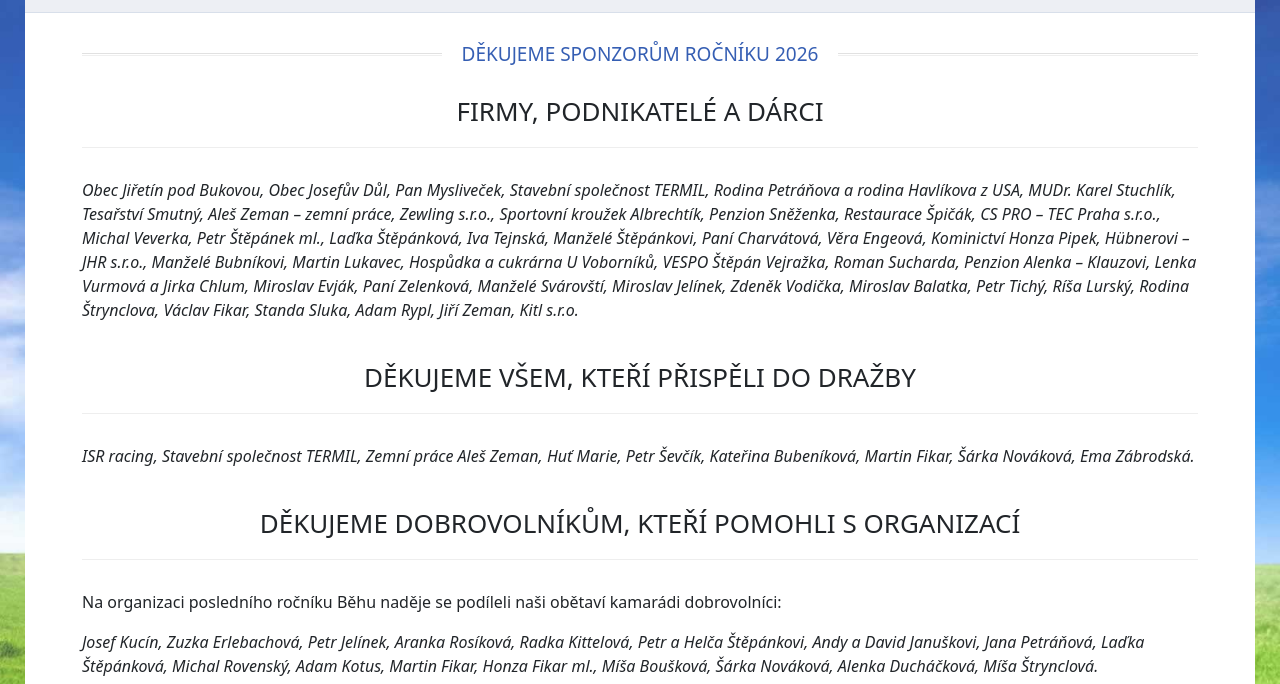
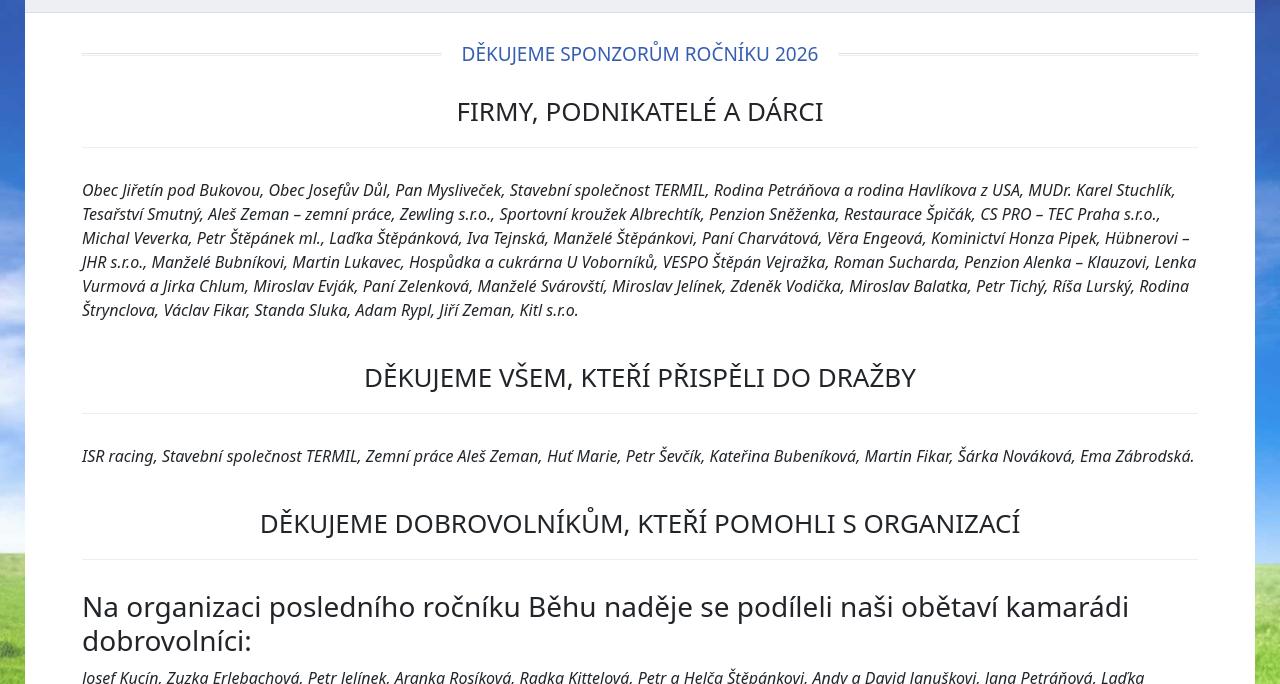
Before and after one commit to mevjak/nadeje2025, a Gatsby site: page /sponzori in a window 1280 px wide. Shown: the part 116-800 px from the top of the page. Built offline with nearby package versions, Linux system fonts and the light colour scheme; Gatsby itself is replaced by a stand-in of ours.

Commit message:
Update content structure on sponsors page, modifying heading for volunteer section

```diff
--- a/src/pages/sponzori.js
+++ b/src/pages/sponzori.js
@@ -58,7 +58,7 @@
 
                 <h2 className="centered">Děkujeme dobrovolníkům, kteří pomohli s organizací</h2>
 
-                <p>Na organizaci posledního ročníku Běhu naděje se podíleli naši obětaví kamarádi dobrovolníci:</p>
+                <h3 className="centered">Na organizaci posledního ročníku Běhu naděje se podíleli naši obětaví kamarádi dobrovolníci:</h3>
 
                 <p><i>
                     Josef Kucín, Zuzka Erlebachová, Petr Jelínek, Aranka Rosíková, Radka Kittelová, Petr a Helča Štěpánkovi,
```
Also changed, not shown: static/images/sponsor/termil.png.
